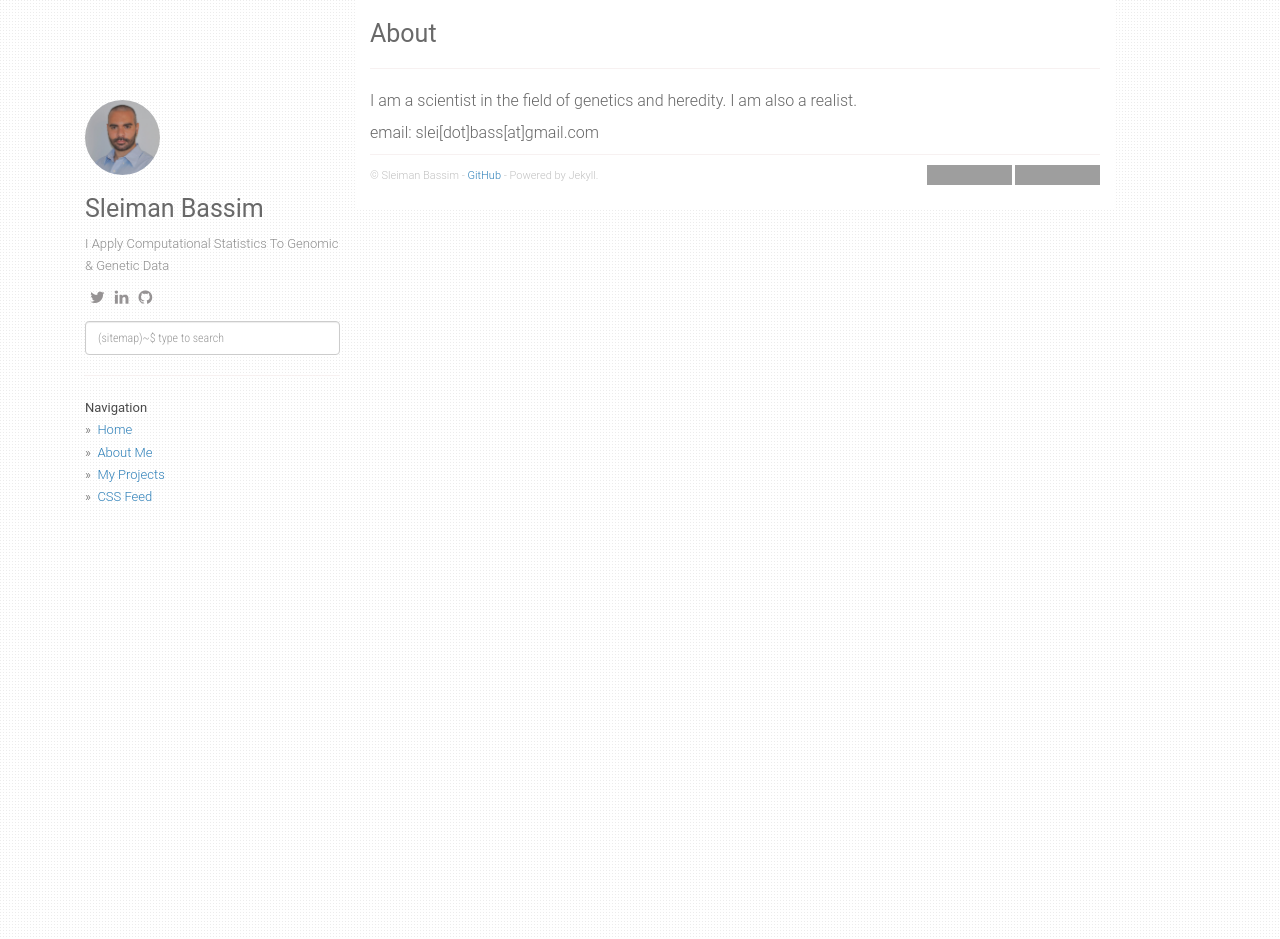
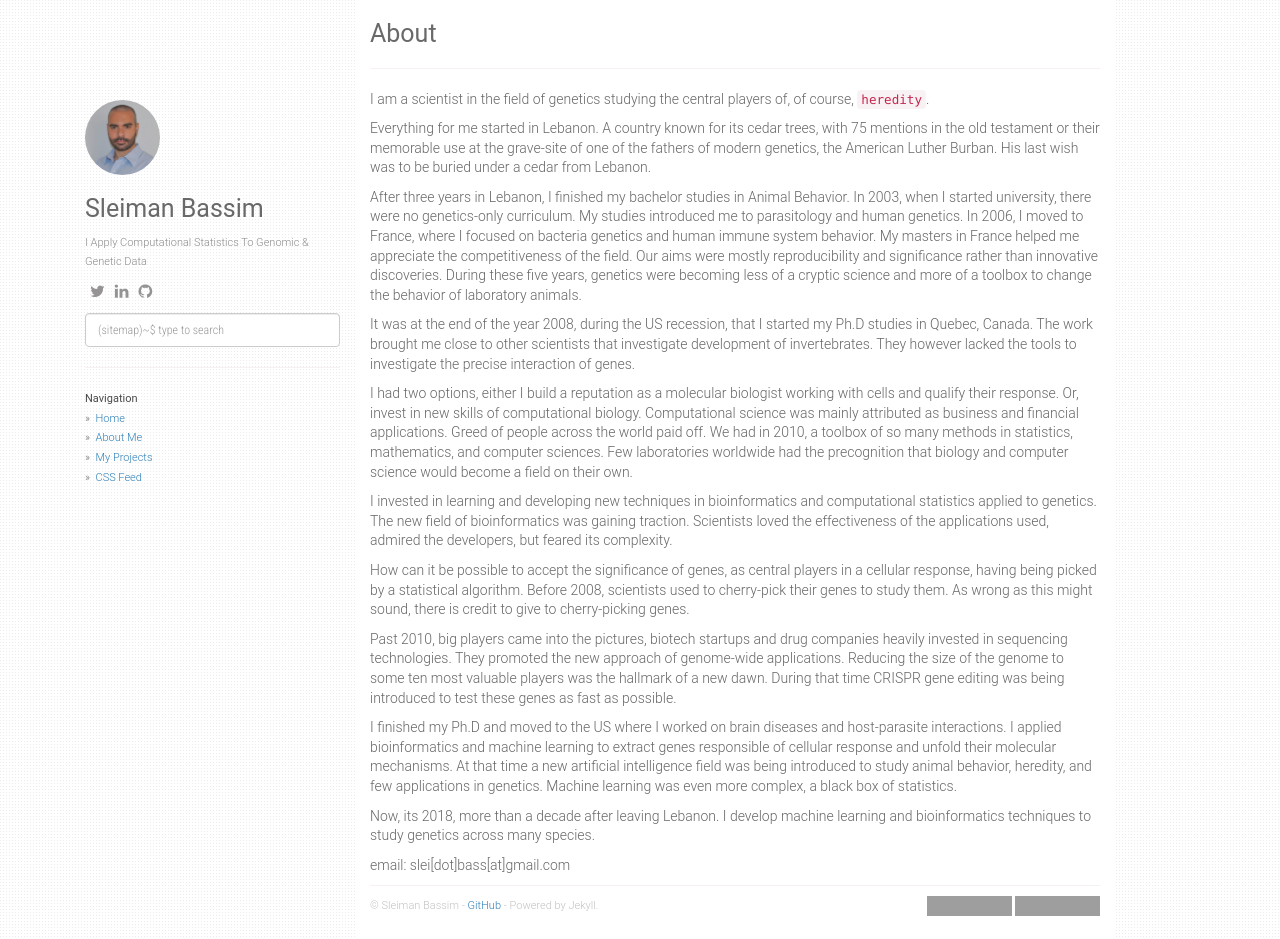
Before and after one commit to neocruiser/neocruiser.github.io, a Jekyll site: the page built from about.md, in a window 1280 px wide and 939 px high. Built offline with Jekyll 4.4.1, drawn with Linux system fonts in a browser that asks for light colours; nearby versions of some CDN libraries; grey boxes are pictures that could not be loaded.

```diff
--- a/about.md
+++ b/about.md
@@ -4,6 +4,32 @@ title: About
 permalink: /about/
 ---
 
-I am a scientist in the field of genetics and heredity. I am also a realist.
+I am a scientist in the field of genetics studying the central players of, of course, `heredity`.
+
+Everything for me started in Lebanon. A country known for its cedar trees, with 75 mentions in the old testament or their memorable use at the grave-site of one of the fathers of modern genetics, the American Luther Burban. His last wish was to be buried under a cedar from Lebanon.
+
+After three years in Lebanon, I finished my bachelor studies in Animal Behavior. In 2003, when I started university, there were no genetics-only curriculum. My studies introduced me to parasitology and human genetics. In 2006, I moved to France, where I focused on bacteria genetics and human immune system behavior.
+My masters in France helped me appreciate the competitiveness of the field. Our aims were mostly reproducibility and significance rather than innovative discoveries. During these five years, genetics were becoming less of a cryptic science and more of a toolbox to change the behavior of laboratory animals.
+
+It was at the end of the year 2008, during the US recession, that I started my Ph.D studies in Quebec, Canada. The work brought me close to other scientists that investigate development of invertebrates. They however lacked the tools to investigate the precise interaction of genes.
+
+I had two options, either I build a reputation as a molecular biologist working with cells and qualify their response. Or, invest in new skills of computational biology. Computational science was mainly attributed as business and financial applications. Greed of people across the world paid off.
+We had in 2010, a toolbox of so many methods in statistics, mathematics, and computer sciences. Few laboratories worldwide had the precognition that biology and computer science would become a field on their own.
+
+I invested in learning and developing new techniques in bioinformatics and computational statistics applied to genetics. The new field of bioinformatics was gaining traction. Scientists loved the effectiveness of the applications used, admired the developers, but feared its complexity.
+
+
+How can it be possible to accept the significance of genes, as central players in a cellular response, having being picked by a statistical algorithm. Before 2008, scientists used to cherry-pick their genes to study them. As wrong as this might sound, there is credit to give to cherry-picking genes.
+
+Past 2010, big players came into the pictures, biotech startups and drug companies heavily invested in sequencing technologies. They promoted the new approach of genome-wide applications. Reducing the size of the genome to some ten most valuable players was the hallmark of a new dawn.
+During that time CRISPR gene editing was being introduced to test these genes as fast as possible.
+
+
+I finished my Ph.D and moved to the US where I worked on brain diseases and host-parasite interactions. I applied bioinformatics and machine learning to extract genes responsible of cellular response and unfold their molecular mechanisms.
+At that time a new artificial intelligence field was being introduced to study animal behavior, heredity, and few applications in genetics. Machine learning was even more complex, a black box of statistics.
+
+Now, its 2018, more than a decade after leaving Lebanon. I develop machine learning and bioinformatics techniques to study genetics across many species.
+
+
 
 email: slei[dot]bass[at]gmail.com
--- a/static/css/main.css
+++ b/static/css/main.css
@@ -3,7 +3,7 @@ body {
   background: url("/static/img/subtle_dots.png");
   line-height: 1.4em;
   font-weight: 325;
-  font-size: 16px;
+  font-size: 14px;
   color: #666;
 }
 hr {
@@ -83,11 +83,11 @@ footer {
 /* Left column */
 div.col-sm-3 {
   margin-top: 100px;
-  font-size: 13px;
+  font-size: 11px;
   color: #666;
 }
 div.col-sm-3 strong {
-  font-size: 13px;
+  font-size: 11px;
   color: #4A4A4A;
   font-weight: normal;
 }
@@ -107,7 +107,7 @@ div.col-sm-3 img.profile-avatar {
 
 /* Pagination */
 .PageNavigation {
-  font-size: 13px;
+  font-size: 12px;
   display: block;
   width: auto;
   overflow: hidden;
```
Also changed, not shown: _data/projects.json (+17 -14 lines), _posts/2018-09-05-welcome-to-deep-breath.md (deleted, +0 -53 lines), assets/2018-09-05-scaling/scaling.png (deleted), static/img/screenshot-post-page.png (deleted), static/img/screenshot-post-page_old.png (deleted), 1 other file.
